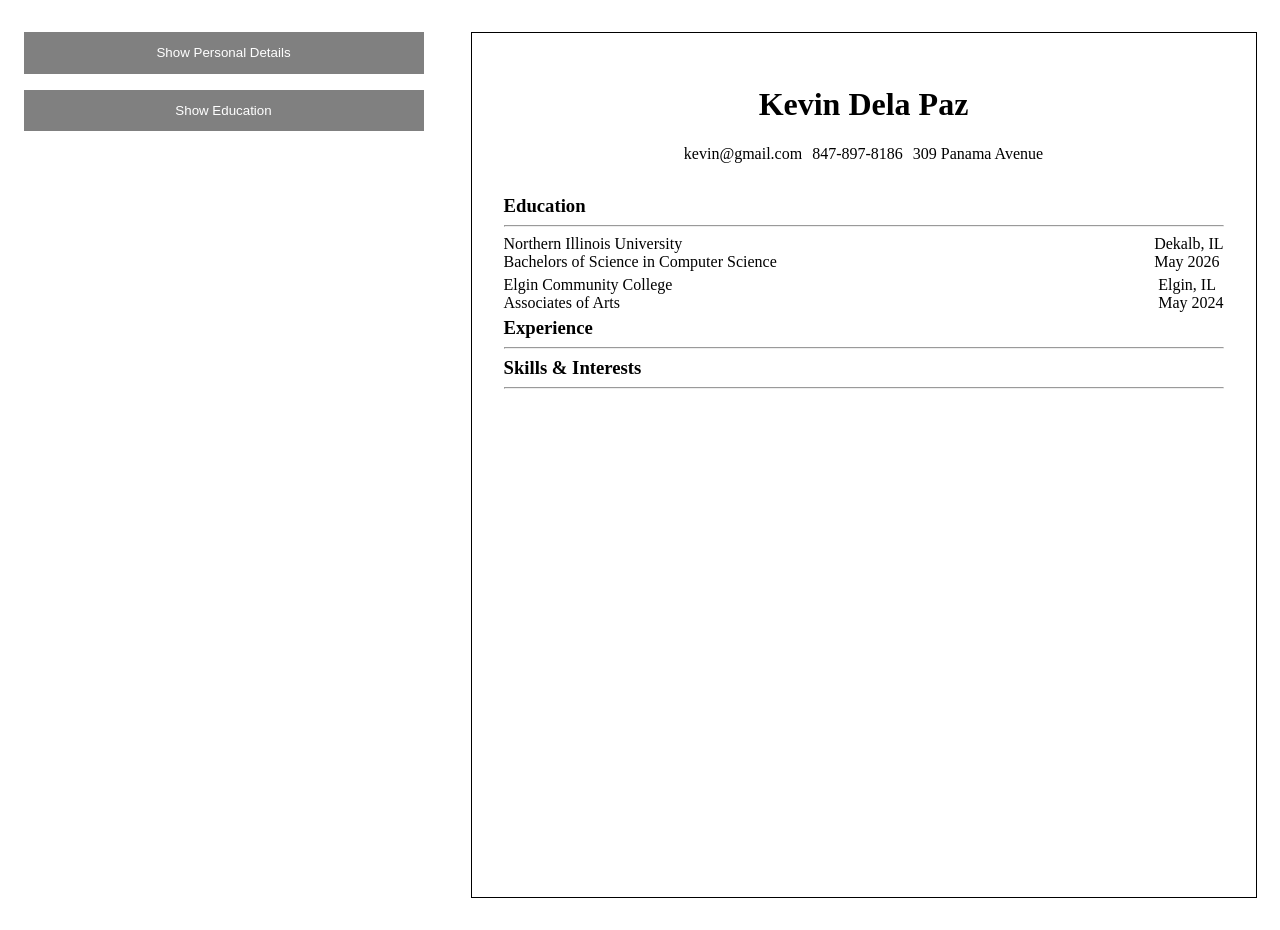
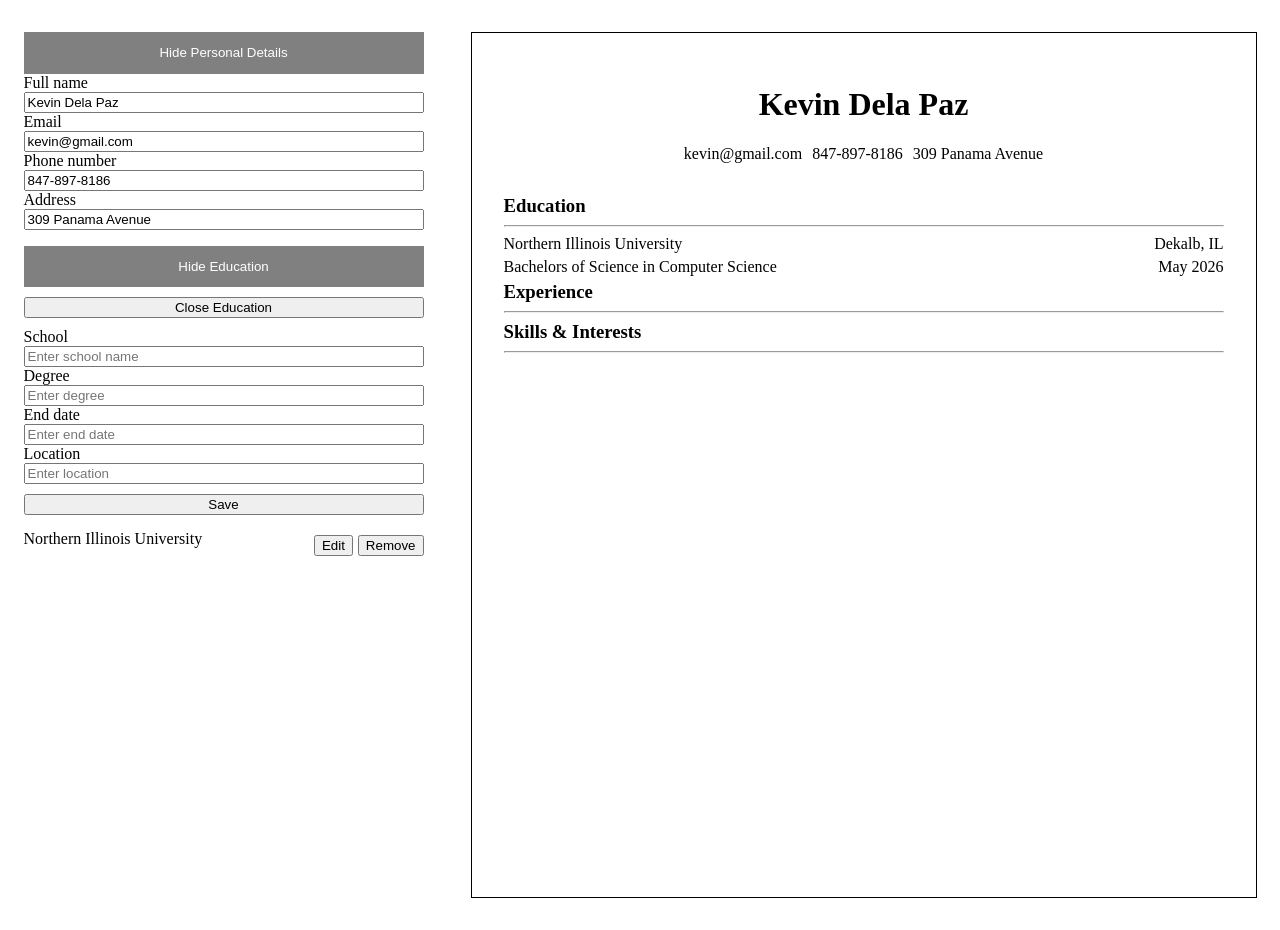
Before and after one commit to kevin120202/cv-builder, a React (Vite) app: page / in a window 1280 px wide. Built offline with nearby package versions, Linux system fonts and the light colour scheme.

Commit message:
finished Education component

```diff
--- a/src/App.jsx
+++ b/src/App.jsx
@@ -5,7 +5,7 @@ import Education from "./components/Education"
 import Resume from './components/Resume'
 import PersonalDetailsResume from "./components/PersonalDetailsResume"
 import EducationResume from './components/EducationResume'
-import { v4 as uuidv4, v4 } from 'uuid'
+import { v4 as uuidv4 } from 'uuid'
 
 function App() {
     const [formPersonalDetails, setFormPersonalDetails] = useState({
@@ -20,13 +20,8 @@ function App() {
         endDate: "May 2026",
         location: "Dekalb, IL",
         id: uuidv4(),
-    }, {
-        schoolName: "Elgin Community College",
-        degree: "Associates of Arts",
-        endDate: "May 2024",
-        location: "Elgin, IL",
-        id: uuidv4(),
-    }])
+    },
+    ])
 
     const handlePersonalDetailsChange = (e) => {
         const { name, value } = e.target
@@ -38,11 +33,27 @@ function App() {
         })
     }
 
+    const handleAddEducation = (newSchool) => {
+        setFormEducationDetails(prev => {
+            return [...prev, newSchool]
+        })
+    }
+
+    const handleDeleteEducation = (id) => {
+        setFormEducationDetails(formEducationDetails.filter(school => school.id !== id))
+    }
+
+    const handleEditEducation = (id, updatedSchool) => {
+        setFormEducationDetails(prev =>
+            prev.map(school => (school.id === id ? updatedSchool : school))
+        );
+    }
+
     return (
         <main>
             <div className='info'>
                 <PersonalDetails formData={formPersonalDetails} onChange={handlePersonalDetailsChange} />
-                <Education formData={formEducationDetails} />
+                <Education formData={formEducationDetails} onAddEducation={handleAddEducation} onDelete={handleDeleteEducation} onEditFormEducation={handleEditEducation} />
             </div>
             <div className='resume'>
                 <Resume formDataPersonalDetails={formPersonalDetails} formDataEducationDetails={formEducationDetails} />
@@ -51,4 +62,8 @@ function App() {
     )
 }
 
+
+
+
+
 export default App
--- a/src/components/Education.jsx
+++ b/src/components/Education.jsx
@@ -5,7 +5,7 @@ import NewEducation from "./NewEducation";
 
 function Education(props) {
     // console.log(props);
-    const [isShown, setIsShown] = useState(false);
+    const [isShown, setIsShown] = useState(true);
 
     const toggleShown = () => {
         setIsShown(prevShown => !prevShown)
@@ -17,7 +17,7 @@ function Education(props) {
                 onClick={toggleShown}
                 className="isShown-btn">{isShown ? "Hide" : "Show"} Education
             </button>
-            {isShown && <NewEducation formData={props.formData} />}
+            {isShown && <NewEducation formData={props.formData} onAddEducation={props.onAddEducation} onDelete={props.onDelete} onEditFormEducation={props.onEditFormEducation} />}
         </div>
     )
 }
--- a/src/components/NewEducation.jsx
+++ b/src/components/NewEducation.jsx
@@ -1,29 +1,73 @@
 import React, { useState } from "react";
 import Schools from "./Schools";
+import { v4 as uuidv4 } from 'uuid'
 
 
 function NewEducation(props) {
-    const [isAdd, setIsAdd] = useState(false)
+    // console.log(props.onChange);
+    const [isAdd, setIsAdd] = useState(true)
+    const [formEducationDetails, setEducationDetails] = useState({
+        schoolName: "",
+        degree: "",
+        endDate: "",
+        location: "",
+        id: uuidv4()
+    })
 
     const toggleisAdd = () => {
         setIsAdd(prevIsAdd => !prevIsAdd)
     }
 
+    const handleSubmit = (e) => {
+        e.preventDefault()
+        if (hasEmptyValues(formEducationDetails)) {
+            props.onAddEducation(formEducationDetails)
+            setEducationDetails({
+                schoolName: "",
+                degree: "",
+                endDate: "",
+                location: "",
+                id: uuidv4()
+            })
+        }
+    }
+
+    const handleEducationChange = (e) => {
+        const { name, value } = e.target
+        setEducationDetails(prev => ({
+            ...prev,
+            [name]: value
+        }))
+    }
+
+    const handleEditEducation = (id) => {
+        props.formData.map(school => {
+            if (school.id === id) {
+                setEducationDetails(school)
+            }
+        })
+        props.onEditFormEducation(id, formEducationDetails)
+    }
+
     const schools = props.formData.map(school => {
-        return <Schools schoolName={school.schoolName} key={school.id} />
+        return <Schools school={school} key={school.id} onDelete={props.onDelete} onEdit={handleEditEducation} />
     })
+
+    const hasEmptyValues = (obj) => {
+        return Object.values(obj).every(val => val.trim() !== "")
+    }
 
     return (
         <div>
             <button className="add-education-btn" onClick={toggleisAdd}>{isAdd ? "Close" : "Add"} Education</button>
             {isAdd &&
-                <form>
+                <form onSubmit={handleSubmit}>
                     <label htmlFor="school-name">School</label>
                     <input
                         type="text"
                         placeholder="Enter school name"
-                        // onChange={handleChange}
-                        // value={formData.schoolName}
+                        onChange={handleEducationChange}
+                        value={formEducationDetails.schoolName}
                         name="schoolName"
                         id="school-name"
                     />
@@ -31,8 +75,8 @@ function NewEducation(props) {
                     <input
                         type="text"
                         placeholder="Enter degree"
-                        // onChange={handleChange}
-                        // value={formData.degree}
+                        onChange={handleEducationChange}
+                        value={formEducationDetails.degree}
                         name="degree"
                         id="degree"
                     />
@@ -40,8 +84,8 @@ function NewEducation(props) {
                     <input
                         type="text"
                         placeholder="Enter end date"
-                        // onChange={handleChange}
-                        // value={formData.endDate}
+                        onChange={handleEducationChange}
+                        value={formEducationDetails.endDate}
                         name="endDate"
                         id="endDate"
                     />
@@ -49,8 +93,8 @@ function NewEducation(props) {
                     <input
                         type="text"
                         placeholder="Enter location"
-                        // onChange={handleChange}
-                        // value={formData.location}
+                        onChange={handleEducationChange}
+                        value={formEducationDetails.location}
                         name="location"
                         id="location"
                     />
--- a/src/components/PersonalDetails.jsx
+++ b/src/components/PersonalDetails.jsx
@@ -4,7 +4,7 @@ import PersonalDetailsForm from "./PersonalDetailsForm";
 
 function PersonalDetails(props) {
     // console.log(props.formData);
-    const [isShown, setIsShown] = useState(false)
+    const [isShown, setIsShown] = useState(true)
 
     const toggleShown = () => {
         setIsShown(prevShown => !prevShown)
--- a/src/components/Resume.jsx
+++ b/src/components/Resume.jsx
@@ -4,10 +4,10 @@ import ResumeSchools from "./ResumeSchools";
 
 
 function Resume(props) {
-    console.log(props.formDataEducationDetails);
+    // console.log(props.formDataEducationDetails);
 
     const resumeSchoolsComponents = props.formDataEducationDetails.map(school => {
-        return <ResumeSchools school={school} />
+        return <ResumeSchools school={school} key={school.id} />
     })
 
     return (
--- a/src/components/ResumeSchools.jsx
+++ b/src/components/ResumeSchools.jsx
@@ -1,15 +1,21 @@
 import React from "react";
 
 function ResumeSchools(props) {
-    console.log(props.school.schoolName);
+    // console.log(props.school);
+
+    // const hasEmptyValues = (obj) => {
+    //     return Object.values(obj).every(val => val.trim() !== "")
+    // }
+
+
     return (
-        <div className="resume-schools-container">
-            <div>
+        <div>
+            <div className="resume-schools">
                 <p>{props.school.schoolName}</p>
+                <p>{props.school.location}</p>
+            </div>
+            <div className="resume-schools">
                 <p>{props.school.degree}</p>
-            </div>
-            <div>
-                <p>{props.school.location}</p>
                 <p>{props.school.endDate}</p>
             </div>
         </div>
--- a/src/components/Schools.jsx
+++ b/src/components/Schools.jsx
@@ -1,16 +1,23 @@
 import React, { useState } from "react";
 
 function Schools(props) {
-    const [isUpdate, setIsUpdate] = useState(false)
-    const [isRemove, setIsRemove] = useState(false)
+    // console.log(props.onDelete);
+
+    const hasEmptyValues = (obj) => {
+        return Object.values(obj).every(val => val.trim() !== "")
+    }
 
     return (
         <div className="schools-container">
-            <span>{props.schoolName}</span>
-            <div>
-                <button>Update</button>
-                <button>Remove</button>
-            </div>
+            {hasEmptyValues(props.school) && (
+                <div>
+                    <span>{props.school.schoolName}</span>
+                    <div>
+                        <button onClick={() => props.onEdit(props.school.id)}>Edit</button>
+                        <button onClick={() => props.onDelete(props.school.id)}>Remove</button>
+                    </div>
+                </div>
+            )}
         </div>
     )
 }
--- a/src/index.css
+++ b/src/index.css
@@ -42,7 +42,7 @@ form div {
     margin-bottom: 1em;
 }
 
-.schools-container {
+.schools-container div {
     display: flex;
     justify-content: space-between;
     margin-top: 5px;
@@ -95,11 +95,8 @@ form div {
 
 /* education */
 
-.resume-schools-container {
+.resume-schools {
     display: flex;
     justify-content: space-between;
-}
-
-.resume-schools-container div {
     margin-bottom: 5px;
 }
```
